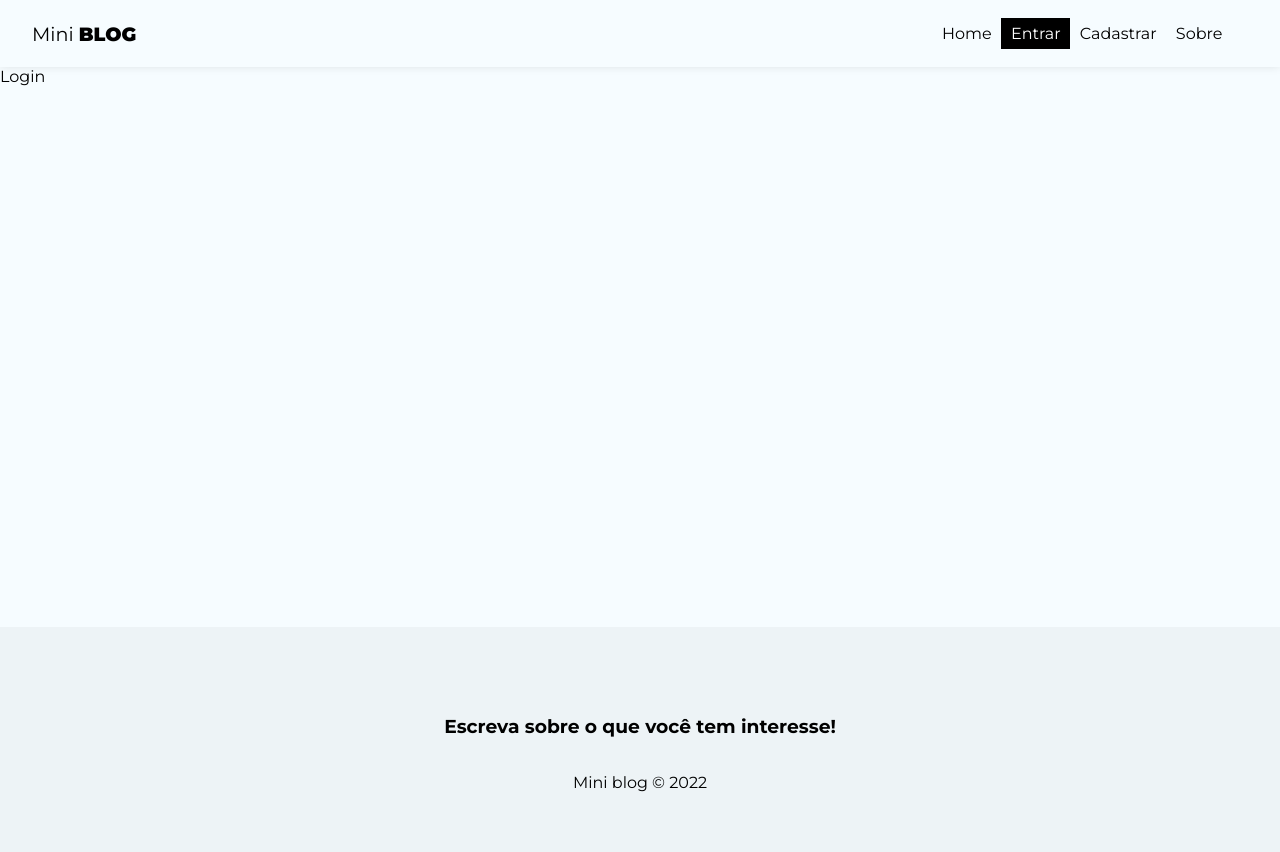
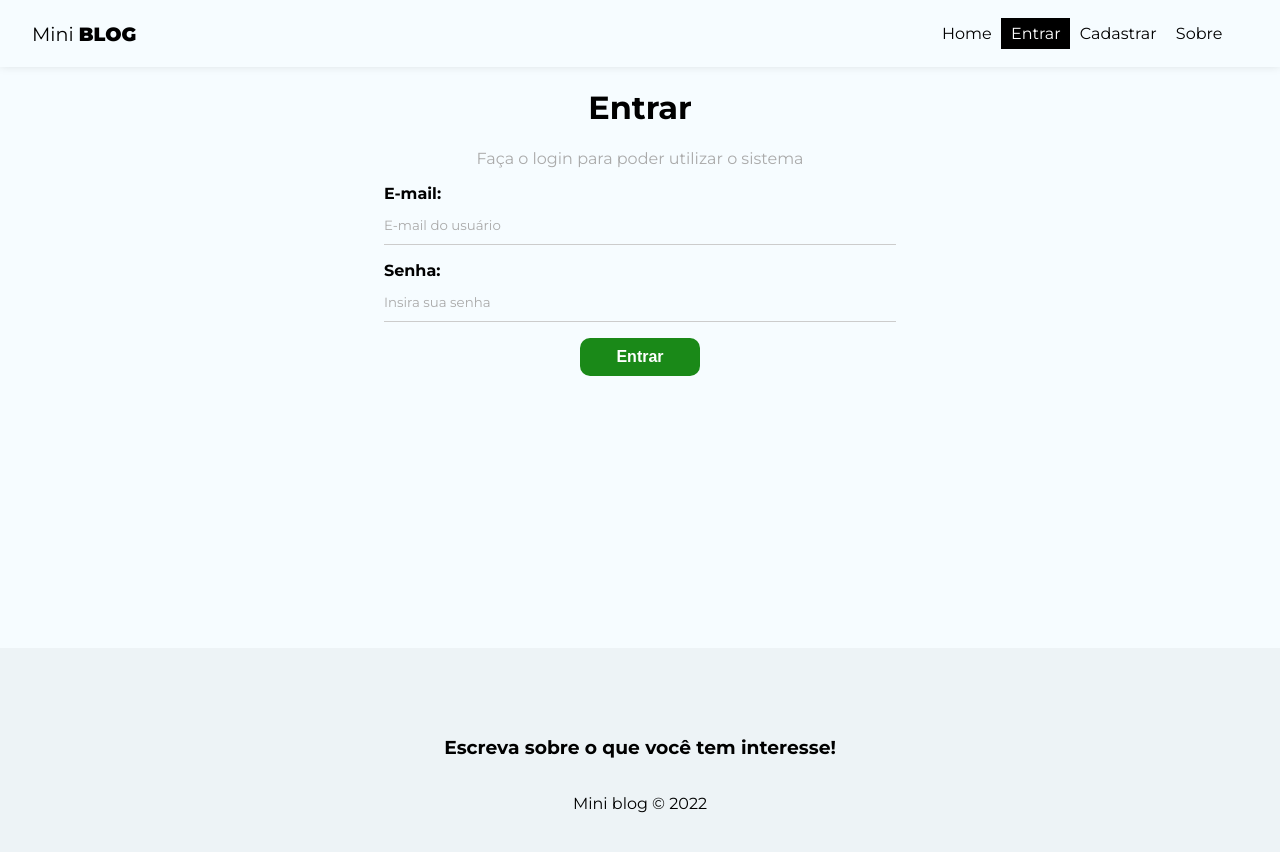
Before and after one commit to GeracNeto/miniblog, a React (Create React App) app: page /login in a window 1280 px wide. Shown: the top 852 px of the page. Built offline with nearby package versions, Linux system fonts and the light colour scheme; no server answers.

Commit message:
Atualizada página de login

```diff
--- a/src/pages/Login/Login.js
+++ b/src/pages/Login/Login.js
@@ -1,8 +1,75 @@
+// CSS
 import styles from './Login.module.css'
 
+// Libs
+import { useEffect, useState } from 'react'
+
+// Hooks
+import { useAuthentication } from '../../hooks/useAuthentication'
+
 const Login = () => {
+
+    const [email, setEmail] = useState('')
+    const [password, setPassword] = useState('')
+
+    const [error, setError] = useState('')
+
+    const { createUser, error: authError, loading } = useAuthentication()
+
+    const handleSubmit = async (e) => {
+        e.preventDefault()
+
+        setError('')
+
+        const user = {
+            email,
+            password
+        }
+
+        const res = await createUser(user)
+        console.log(res)
+    }
+
+    useEffect(() => {
+        if (authError) {
+            setError(authError)
+        }
+
+    }, [authError])
+
     return (
-        <div>Login</div>
+        <div className={styles.login}>
+            <h1>Entrar</h1>
+            <p>Faça o login para poder utilizar o sistema</p>
+            <form onSubmit={handleSubmit}>
+                <label>
+                    <span>E-mail:</span>
+                    <input
+                        type="email"
+                        name='email'
+                        placeholder='E-mail do usuário'
+                        value={email}
+                        onChange={e => setEmail(e.target.value)}
+                        required />
+                </label>
+                <label>
+                    <span>Senha:</span>
+                    <input
+                        type="password"
+                        name='password'
+                        placeholder='Insira sua senha'
+                        value={password}
+                        onChange={e => setPassword(e.target.value)}
+                        required />
+                </label>
+                {!loading ? (
+                    <button className='btn'>Entrar</button>
+                ) : (
+                    <button className='btn' disabled >Aguarde...</button>
+                )}
+                {error && <p className='error'>{error}</p>}
+            </form>
+        </div>
     )
 }
 
--- a/src/pages/Login/Login.module.css
+++ b/src/pages/Login/Login.module.css
@@ -0,0 +1,7 @@
+.login{
+    text-align: center;
+}
+
+.login p{
+    color: #aaa;
+}
--- a/src/pages/Register/Register.js
+++ b/src/pages/Register/Register.js
@@ -6,8 +6,6 @@
 
 // Hooks
 import { useAuthentication } from '../../hooks/useAuthentication'
-
-
 
 const Register = () => {
 
```
